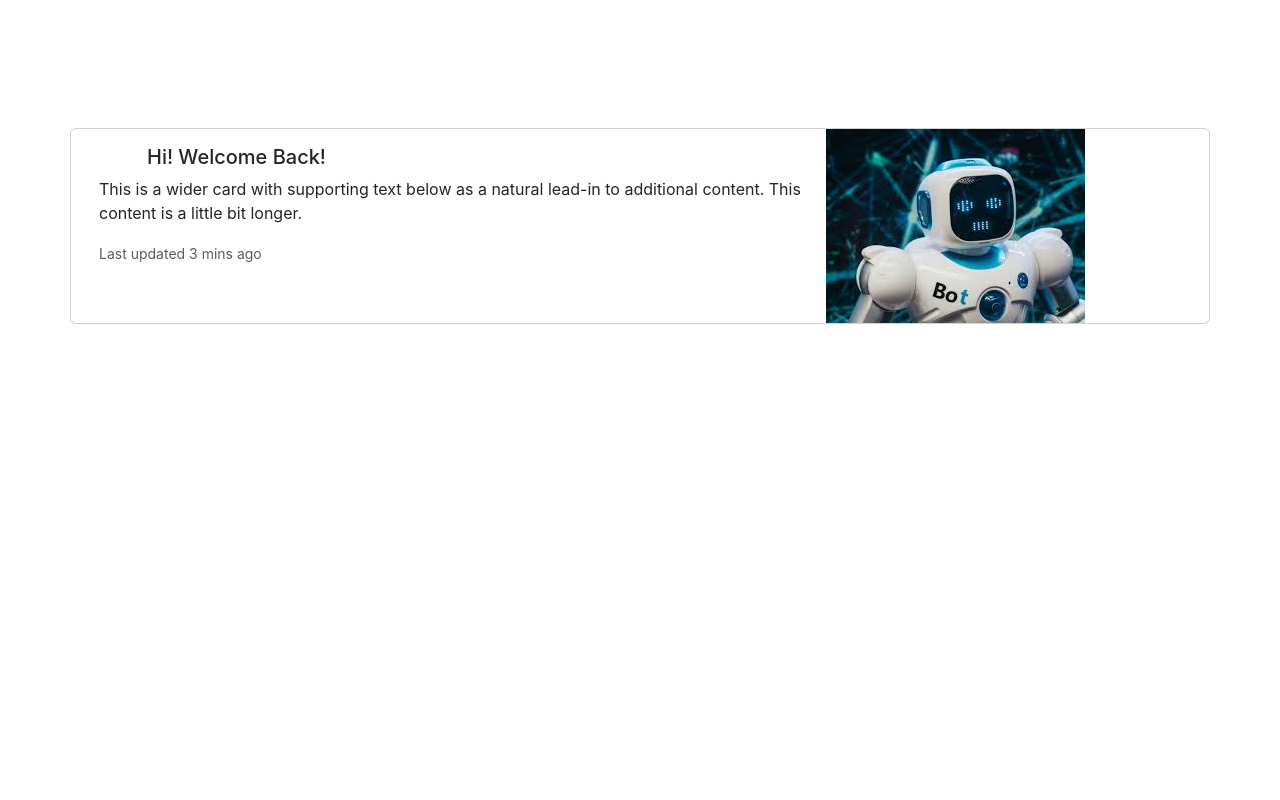
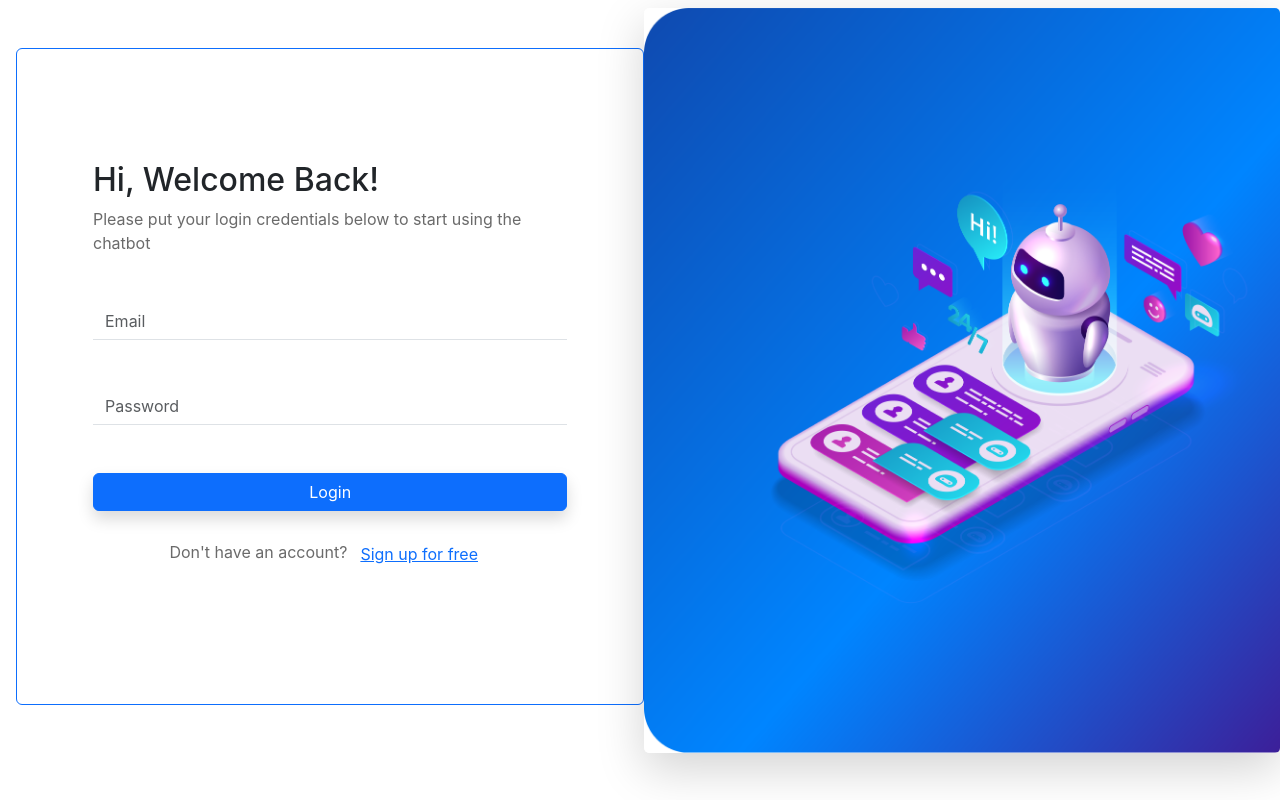
Before and after one commit to GouravChaki/Finny_Chatbot, a React (Create React App) app in the folder frontend/: page / in a window 1280 px wide. Built offline with nearby package versions, Linux system fonts and the light colour scheme.

Commit message:
Level-1 Flask added as

```diff
--- /dev/null
+++ b/frontend/src/Components/Login/Form.css
@@ -0,0 +1,6 @@
+.form-control{
+    border-left: 0;
+    border-right: 0;
+    border-top: 0;
+    border-radius: 0;
+}
--- /dev/null
+++ b/frontend/src/Components/Login/Form.js
@@ -0,0 +1,25 @@
+import React from 'react'
+import './Form.css'
+
+export default function InputForm() {
+
+
+    return (
+        <div style={{fontFamily:'Inter'}}>
+        <form>
+            <div className="mt-5">
+
+                <input type="email" className="form-control" id="Email" placeholder='Email'/>
+            </div>
+            <div className="mt-5 mb-5">
+
+                <input type="password" className="form-control" id="Pass" placeholder='Password'/>
+            </div>
+            <button className="btn btn-primary w-100 shadow" type="submit">Login</button>
+        </form>
+        </div>
+    )
+}
+
+{/* <label htmlFor="Email" className="form-label">Enter Email</label>
+<label htmlFor="Pass" className="form-label">Enter Password</label> */}
--- a/frontend/src/Components/Login/Login.js
+++ b/frontend/src/Components/Login/Login.js
@@ -1,21 +1,24 @@
 import React from 'react'
-import pic from './pic.jpg'
+import pic from './LoginPage.png'
+import InputForm from './Form.js'
 export default function Login() {
 
   return (
-<div className='container card h-50 w-80' style={{marginTop:"10%"}}>
-  <div className="d-flex row g-0">
-    <div className="col-md-8">
-      <div className="card-body">
-        <h5 className="card-title mx-5">Hi! Welcome Back!</h5>
-        <p className="card-text">This is a wider card with supporting text below as a natural lead-in to additional content. This content is a little bit longer.</p>
-        <p className="card-text"><small className="text-body-secondary">Last updated 3 mins ago</small></p>
+    <div className='d-flex flex-column flex-md-row'>
+      <div className='container card border-primary w-70 mt-5 mb-5 ms-3'>
+        <div className="col-md">
+          <div className="card-body mx-5 mt-5" style={{ fontFamily: 'Inter' }}>
+            <h2 className="card-title mt-5">Hi, Welcome Back!</h2>
+            <p className="card-text" style={{ color: "#6a6a6a" }}>Please put your login credentials below to start using the chatbot</p>
+            <InputForm />
+            <p className="card-text mt-4 text-center" style={{ color: "#6a6a6a" }}>Don't have an account?
+              <button type="button" className="btn btn-link">Sign up for free</button></p>
+          </div>
+        </div>
+      </div>
+      <div className="card border-0 shadow-lg mt-2">
+        <img src={pic} className="card-img img-fluid" />
       </div>
     </div>
-    <div className="col-md-4">
-      <img src={pic} className="img-fluid"/>
-    </div>
-  </div>
-</div>
   )
 }
```
Also changed, not shown: frontend/src/Components/Login/LoginPage.png (added).
